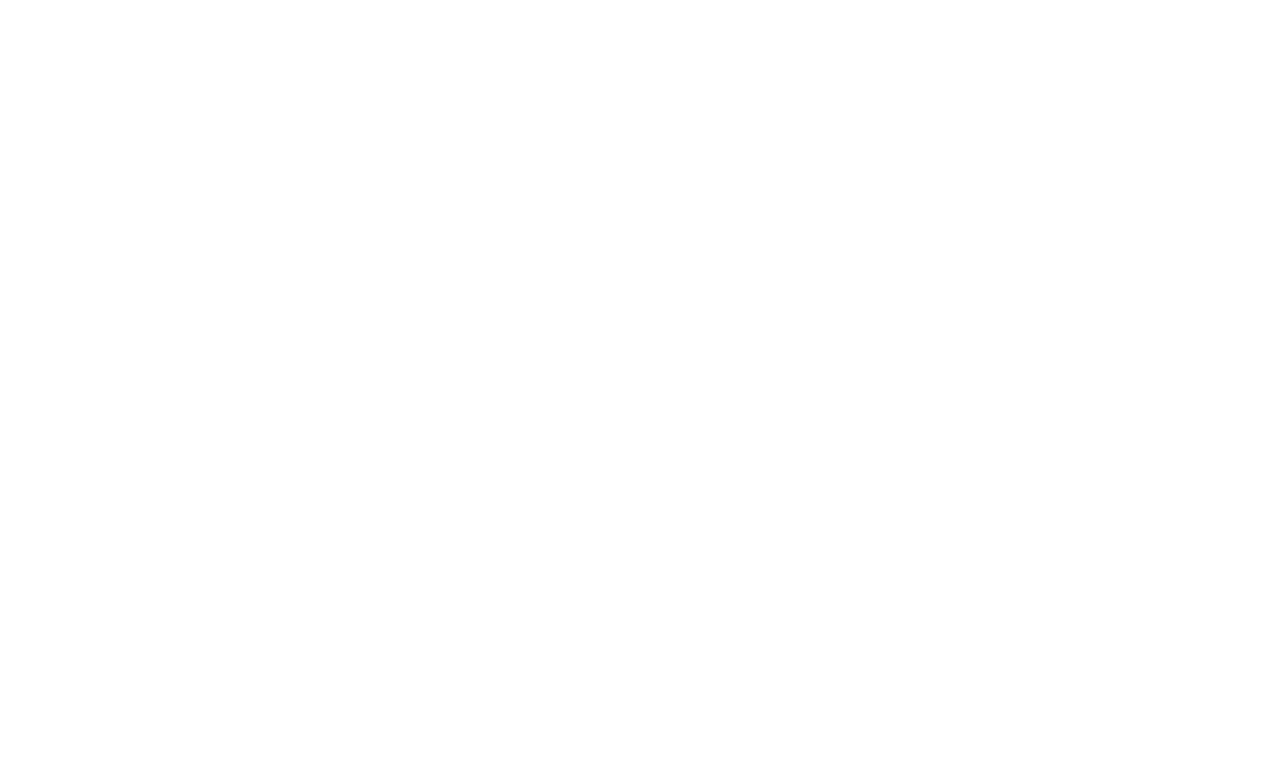
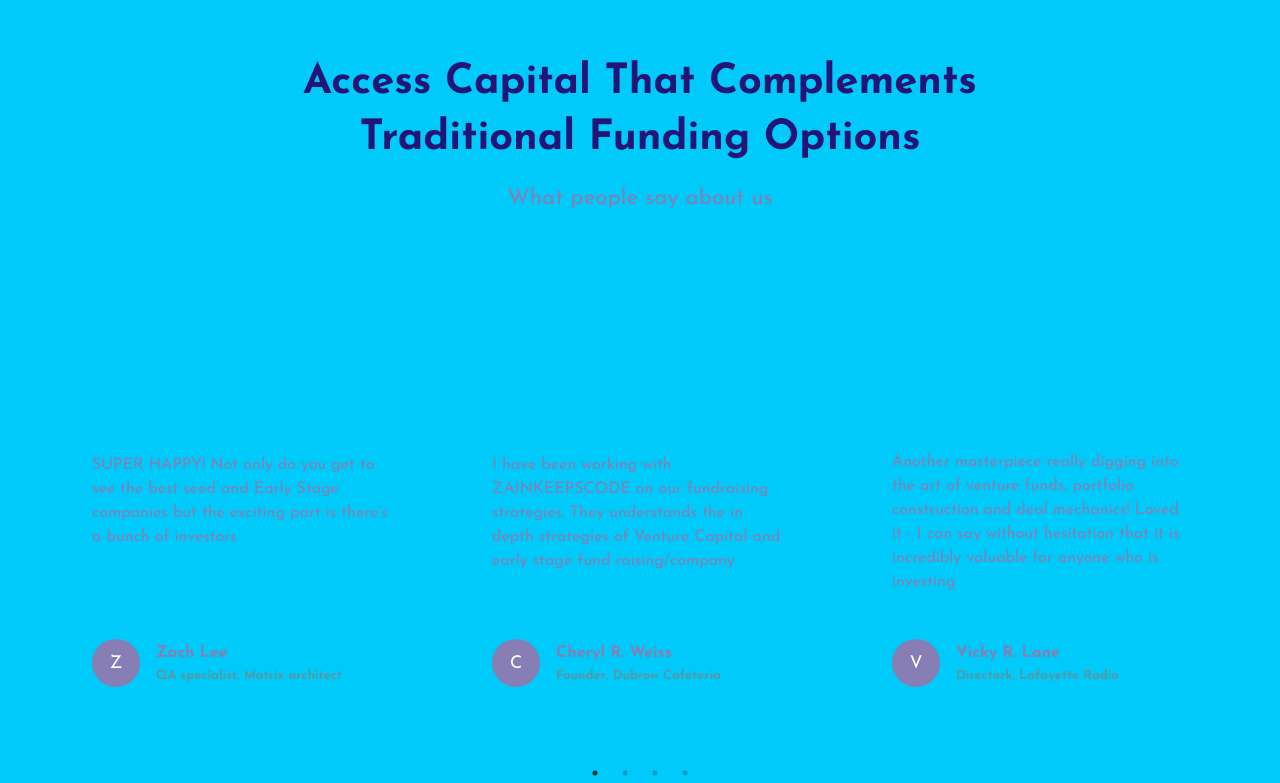
Before and after one commit to ayushjha119/Digital-Business-react-website, a Next.js app: page / in a window 1280 px wide. Shown: the part 5519-6302 px from the top of the page. Before the commit the page ends 5326 px from the top, so only its background shows below. Built offline with nearby package versions, Linux system fonts and the light colour scheme.

Commit message:
slick slided added

```diff
--- a/app/layout.js
+++ b/app/layout.js
@@ -15,6 +15,19 @@
 export default function RootLayout({ children }) {
   return (
     <html lang="en">
+      <head>
+        <link
+          rel="stylesheet"
+          type="text/css"
+          charset="UTF-8"
+          href="https://cdnjs.cloudflare.com/ajax/libs/slick-carousel/1.6.0/slick.min.css"
+        />
+        <link
+          rel="stylesheet"
+          type="text/css"
+          href="https://cdnjs.cloudflare.com/ajax/libs/slick-carousel/1.6.0/slick-theme.min.css"
+        />
+      </head>
       <body className={Josef.className}>{children}</body>
     </html>
   );
--- a/app/page.js
+++ b/app/page.js
@@ -9,6 +9,7 @@
 import { motion, useAnimation } from "framer-motion";
 import HowItWorks from "@/src/components/HowItWorks/HowItWorks";
 import WhoWeInvest from "@/src/components/WhoWeInvest/WhoWeInvest";
+import Testimonials from "@/src/components/Testimonials/Testimonials";
 
 export default function Home() {
   const controls = useAnimation();
@@ -50,6 +51,7 @@
       >
         <WhoWeInvest />
       </motion.div>
+      <Testimonials />
     </motion.div>
   );
 }
--- /dev/null
+++ b/src/components/Testimonials/SlickSlider.jsx
@@ -0,0 +1,78 @@
+import { testimonialsData } from "@/src/utils/data";
+import React from "react";
+import Slider from "react-slick";
+import Image from "next/image";
+
+const SlickSlider = () => {
+  const settings = {
+    dots: true,
+    infinite: true,
+    speed: 1000,
+    slidesToShow: 3,
+    slidesToScroll: 1,
+    initialSlide: 0,
+    touchMove: true,
+    useCSS: true,
+    responsive: [
+      {
+        breakpoint: 1024,
+        settings: {
+          slidesToShow: 3,
+          slidesToScroll: 3,
+          infinite: true,
+          dots: true,
+        },
+      },
+
+      {
+        breakpoint: 1000,
+        settings: {
+          slidesToShow: 2,
+          slidesToScroll: 2,
+          initialSlide: 2,
+        },
+      },
+      {
+        breakpoint: 768,
+        settings: {
+          slidesToShow: 1,
+          slidesToScroll: 1,
+        },
+      },
+    ],
+  };
+
+  return (
+    <div>
+      <Slider {...settings}>
+        {testimonialsData.map((comment, i) => (
+          <div key={i} className="comment">
+            {/* upper side */}
+
+            <div className="c-content">
+              <Image
+                src={"/apos.svg"}
+                className="apos slider"
+                alt="apos"
+                width={40}
+                height={30}
+              />
+              <span>{comment.comment}</span>
+            </div>
+            {/* lower side */}
+
+            <div className="c-info">
+              <div className="c-avatar">{comment.name[0]}</div>
+              <div className="c-person">
+                <span>{comment.name}</span>
+                <span>{comment.profession}</span>
+              </div>
+            </div>
+          </div>
+        ))}
+      </Slider>
+    </div>
+  );
+};
+
+export default SlickSlider;
--- /dev/null
+++ b/src/components/Testimonials/Testimonials.css
@@ -0,0 +1,99 @@
+.t-wrapper .container {
+  padding-top: 13rem;
+}
+
+.t-container {
+  display: flex;
+  flex-direction: column;
+  gap: 2rem;
+  align-items: center;
+}
+
+.t-head {
+  display: flex;
+  flex-direction: column;
+  gap: 1rem;
+  align-items: center;
+  max-width: 50rem;
+}
+
+.slick-slider {
+  margin-top: 5rem;
+}
+.slick-track {
+  padding: 4rem 0rem;
+}
+
+.slick-slide > div {
+  padding: 0 20px;
+}
+
+.slick-dots {
+  bottom: 0px !important;
+}
+
+.comment {
+  display: flex !important;
+  flex-direction: column;
+  border-radius: 20px;
+  position: relative;
+  box-sizing: border-box;
+  padding: 2rem;
+  gap: 3rem;
+}
+
+.c-content {
+  height: 200px;
+  display: flex;
+  align-items: flex-start;
+  flex-direction: column;
+  gap: 2rem;
+}
+
+.c-content span {
+  font-size: 1rem;
+  line-height: 1.5rem;
+}
+
+.c-info {
+  display: flex;
+  align-items: center;
+  gap: 1rem;
+}
+
+.c-avatar {
+  background-color: #877eb5;
+  color: white;
+  font-size: 1.1rem;
+  border-radius: 100%;
+  display: flex;
+  align-items: center;
+  justify-content: center;
+  width: 3rem;
+  height: 3rem;
+}
+
+.c-person {
+  display: flex;
+  flex-direction: column;
+  gap: 0.5rem;
+}
+
+.c-person > :nth-child(1) {
+  font-weight: bold;
+}
+
+.c-person > :nth-child(2) {
+  font-weight: bold;
+  color: rgba(128, 128, 128, 0.688);
+  font-size: 0.8rem;
+}
+
+@media (min-width: 1280px) {
+  .slick-slide.slick-active.slick-current + .slick-slide .comment {
+    transition: all 1000ms ease-out;
+    scale: 1.1;
+    transform: translateY(-30px);
+    box-shadow: var(--shadow);
+  }
+}
--- /dev/null
+++ b/src/components/Testimonials/Testimonials.jsx
@@ -0,0 +1,25 @@
+import "./Testimonials.css";
+import React from "react";
+import SlickSlider from "./SlickSlider";
+
+const Testimonials = () => {
+  return (
+    <div className="t-wrapper">
+      <div className="container">
+        <div className="t-container">
+          <div className="t-head">
+            <span className="tag">Testimonials</span>
+            <span className="title">
+              Access Capital That Complements Traditional Funding Options
+            </span>
+            <span className="des">What people say about us</span>
+          </div>
+        </div>
+        {/* sliders */}
+        <SlickSlider />
+      </div>
+    </div>
+  );
+};
+
+export default Testimonials;
```
